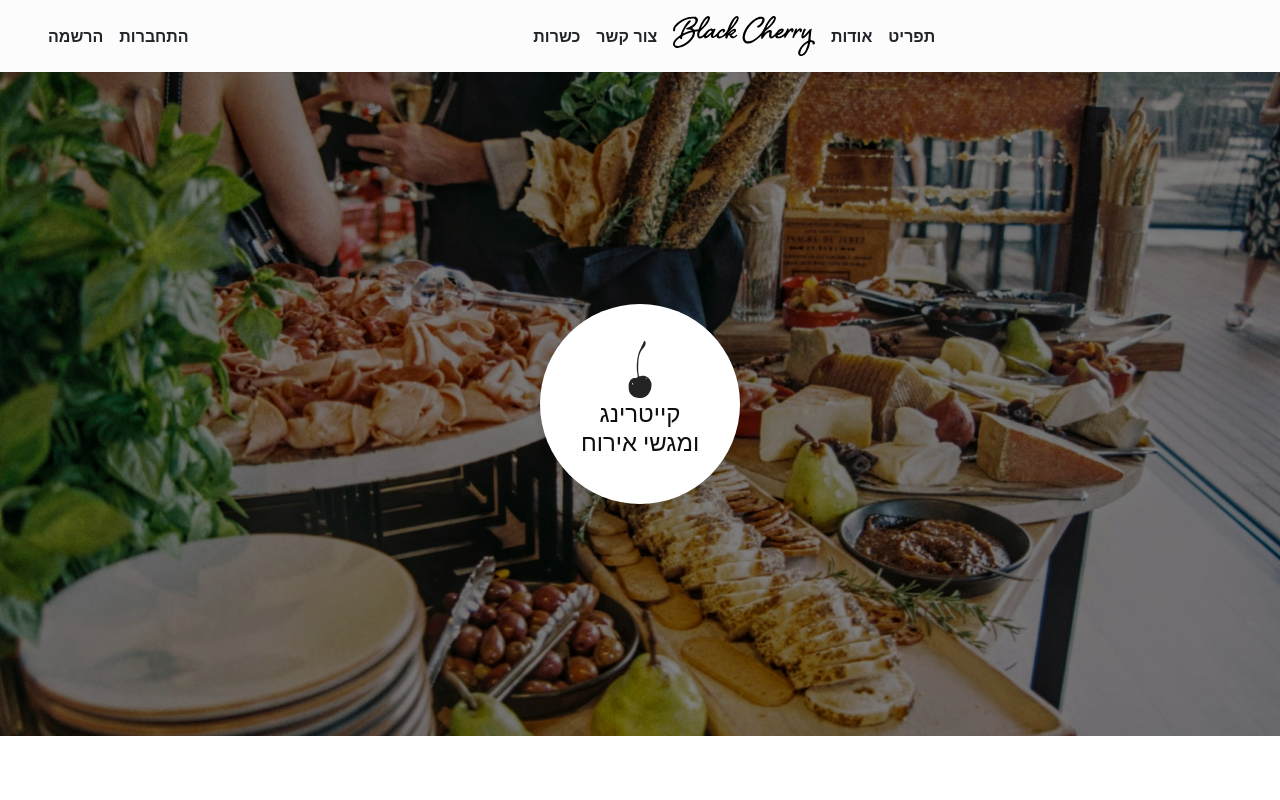
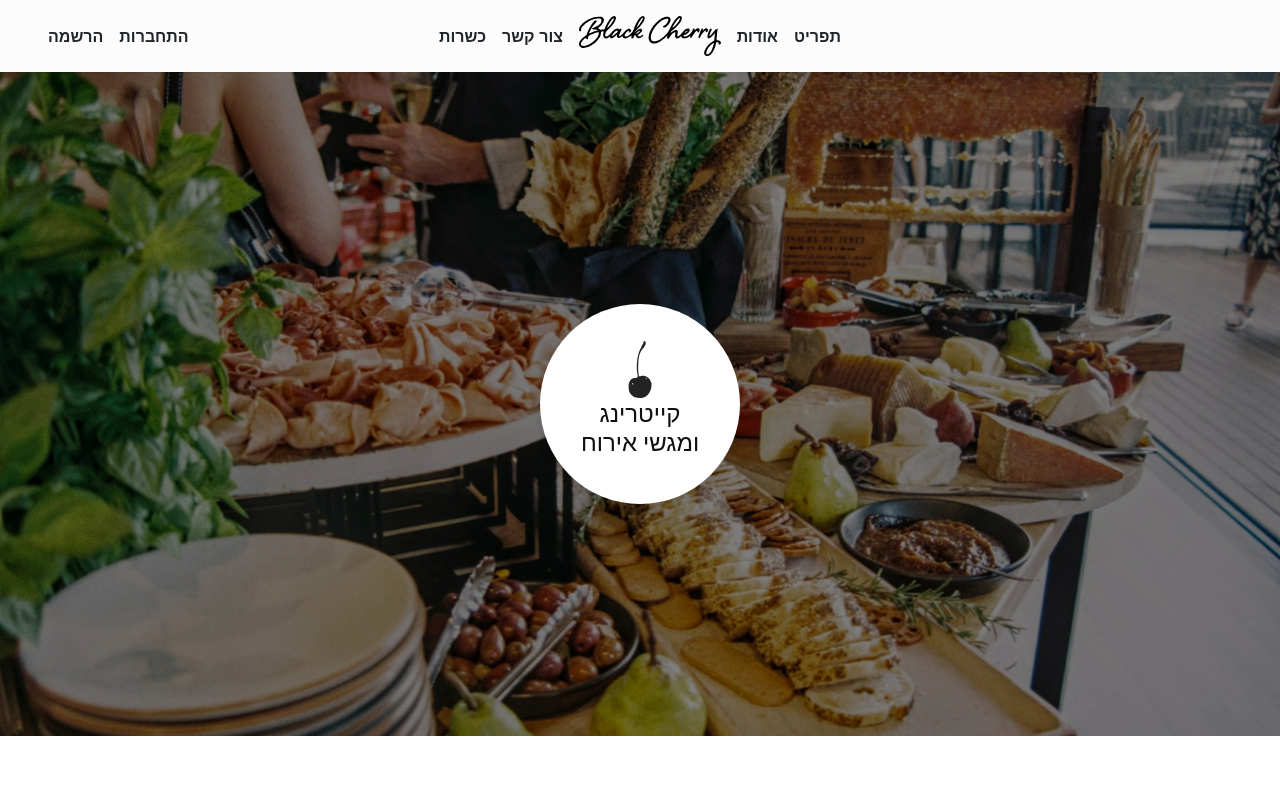
Before and after one commit to GuyHasan/BlackCherry, a React (Vite) app in the folder Frontend/: page / in a window 1280 px wide. Shown: the top 800 px of the page. Built offline with nearby package versions, Linux system fonts and the light colour scheme; no server answers.

Commit message:
Refactor Navbar component; implement authentication state handling and adjust layout for better responsiveness

```diff
--- a/Frontend/src/components/Navbar.jsx
+++ b/Frontend/src/components/Navbar.jsx
@@ -1,11 +1,15 @@
+import { useSelector } from "react-redux";
 import { NavLink } from "react-router-dom";
 
 function Navbar() {
+	const { isAuthenticated } = useSelector((state) => state.user);
+	const handleLogout = () => {};
 	return (
 		<>
 			<header className='sticky-top fw-bold' style={{ backgroundColor: "#fcfcfc", boxShadow: "0 0 2px rgba(0, 0, 0, 0.1)" }}>
-				<nav className='d-flex align-items-center  px-5 py-3 gap-5 w-100'>
-					<div className='d-flex align-items-center gap-3 mx-auto'>
+				<nav className='d-grid align-items-center gap-5  px-5 py-3 w-100' style={{ gridTemplateColumns: "1fr auto 1fr" }}>
+					<div></div>
+					<div className='d-flex align-items-center gap-3'>
 						<NavLink className='nav-link' to='/'>
 							תפריט
 						</NavLink>
@@ -22,13 +26,24 @@ function Navbar() {
 							כשרות
 						</NavLink>
 					</div>
-					<div className='d-flex align-items-center gap-3'>
+					<div className='d-flex align-items-center justify-content-end gap-3'>
+						{isAuthenticated ? (
+							<>
+								<NavLink className='nav-link' to='/menu'>
+									הפרופיל שלי
+								</NavLink>
+								<button onClick={handleLogout}>התנתקות</button>
+							</>
+						) : (
+							<>
 								<NavLink className='nav-link' to='/login'>
 									התחברות
 								</NavLink>
 								<NavLink className='nav-link' to='/register'>
 									הרשמה
 								</NavLink>
+							</>
+						)}
 					</div>
 				</nav>
 			</header>
```
Lines whose indentation alone changed are shown as unchanged.
